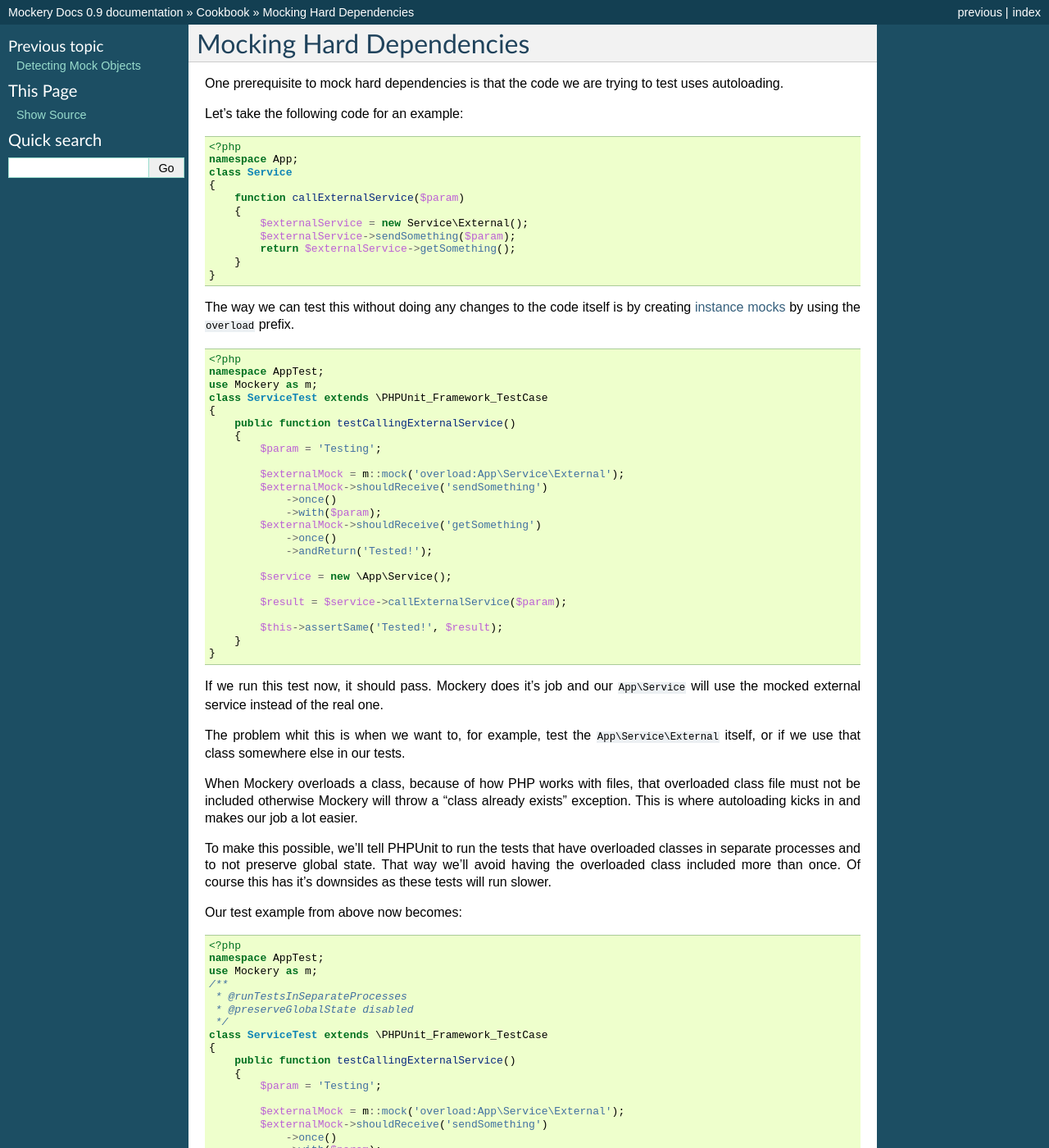
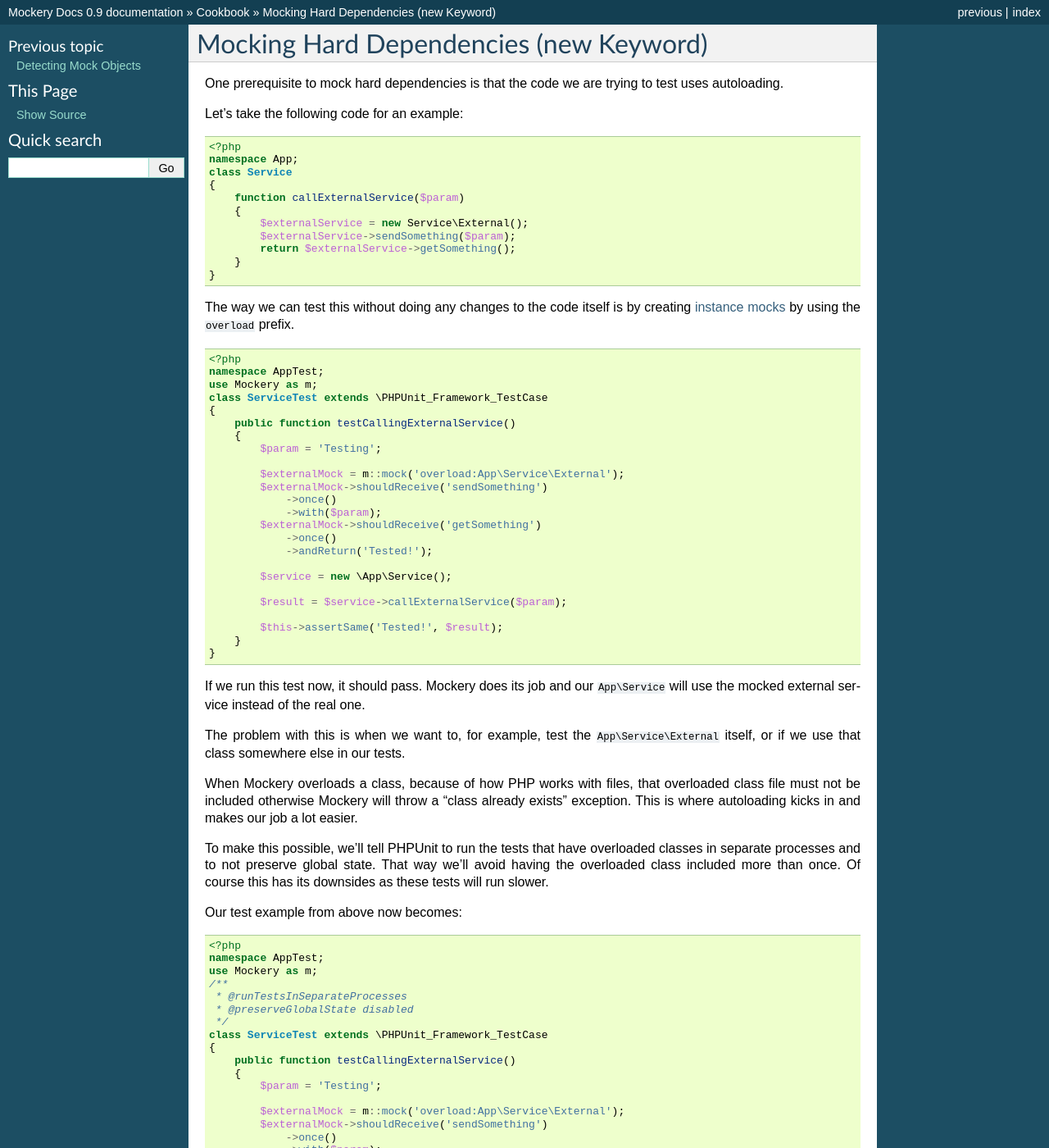
Before and after one commit to mockery/mockery, a Sphinx documentation site: the page built from docs/cookbook/mocking_hard_dependencies.rst, in a window 1280 px wide and 1400 px high. Shown: the whole window at 82% size. Built offline with Sphinx 7.4.7, drawn with Linux system fonts in a browser that asks for light colours; some of the changed text lies outside the part shown.

Commit message:
fix typos, thanks @padraic!

```diff
--- a/docs/cookbook/mocking_hard_dependencies.rst
+++ b/docs/cookbook/mocking_hard_dependencies.rst
@@ -1,8 +1,8 @@
 .. index::
     single: Cookbook; Mocking Hard Dependencies
 
-Mocking Hard Dependencies
-=========================
+Mocking Hard Dependencies (new Keyword)
+=======================================
 
 One prerequisite to mock hard dependencies is that the code we are trying to test uses autoloading.
 
@@ -51,13 +51,13 @@ The way we can test this without doing any changes to the code itself is by crea
         }
     }
 
-If we run this test now, it should pass. Mockery does it's job and our ``App\Service`` will use the mocked external service instead of the real one.
+If we run this test now, it should pass. Mockery does its job and our ``App\Service`` will use the mocked external service instead of the real one.
 
-The problem whit this is when we want to, for example, test the ``App\Service\External`` itself, or if we use that class somewhere else in our tests.
+The problem with this is when we want to, for example, test the ``App\Service\External`` itself, or if we use that class somewhere else in our tests.
 
 When Mockery overloads a class, because of how PHP works with files, that overloaded class file must not be included otherwise Mockery will throw a "class already exists" exception. This is where autoloading kicks in and makes our job a lot easier.
 
-To make this possible, we'll tell PHPUnit to run the tests that have overloaded classes in separate processes and to not preserve global state. That way we'll avoid having the overloaded class included more than once. Of course this has it's downsides as these tests will run slower.
+To make this possible, we'll tell PHPUnit to run the tests that have overloaded classes in separate processes and to not preserve global state. That way we'll avoid having the overloaded class included more than once. Of course this has its downsides as these tests will run slower.
 
 Our test example from above now becomes:
 
```
